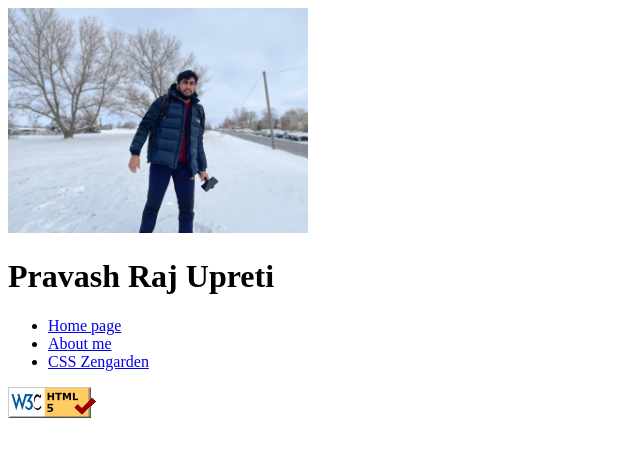
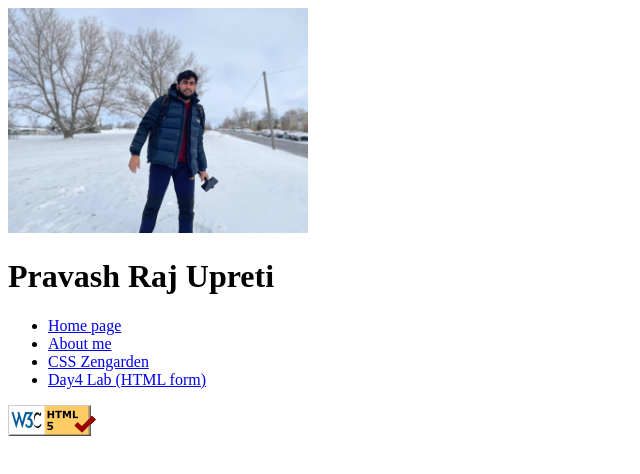
Before and after one commit to pravashupreti/wap.github.io, a plain HTML site: page index.html in a window 1280 px wide. Shown: the whole page, without its empty margins (0-640 px from the left). Drawn offline with Linux system fonts and the light colour scheme.

Commit message:
Add the link to index page

```diff
--- a/index.html
+++ b/index.html
@@ -19,6 +19,9 @@
         <li>
             <a href="csszengarden.html">CSS Zengarden</a>
         </li>
+        <li>
+            <a href="day4.html">Day4 Lab (HTML form)</a>
+        </li>
     </ul>
 
     <a href="https://validator.w3.org/nu/?doc=https://pravashupreti.github.io/wap.github.io/">
```
